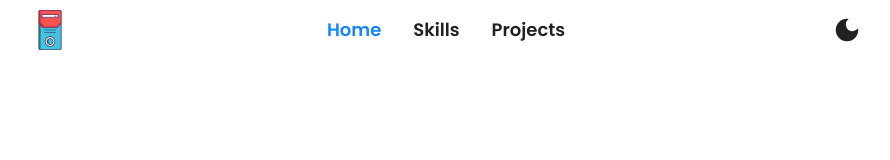
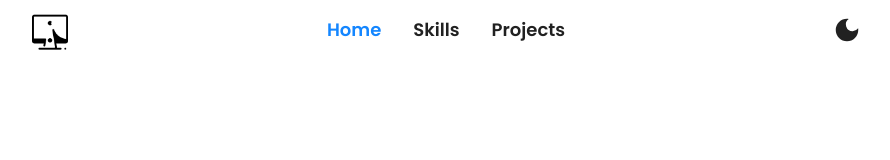
Before and after one commit to dan-cirino/dan-cirino.github.io, a React (Vite) app: page / in a window 1280 px wide. Shown: the top 160 px of the page, without its empty margins (194-1084 px from the left). Built offline with nearby package versions, Linux system fonts and the light colour scheme.

Commit message:
Changing logos and links

```diff
--- a/src/pages/Homepage.tsx
+++ b/src/pages/Homepage.tsx
@@ -46,7 +46,7 @@ export default function Homepage({
                     marginRight:
                         "mr-[1rem] 2sm:mr-[4rem] sm:mr-[6rem] md:mr-[4rem] lg:mr-[8rem] xl:mr-[14rem] 2xl:mr-[20rem]",
                 }}
-                logoPath="public/Logos/reshot-icon-computer-case-VUF6S2RYHK.svg"
+                logoPath="public/Logos/icons8-computer-64.png"
                 menu={["Home", "Skills", "Projects"]}
             />
             <Home
```
Also changed, not shown: public/Logos/icons8-computer-64.png (added), public/Logos/reshot-icon-computer-case-VUF6S2RYHK.svg (deleted).
